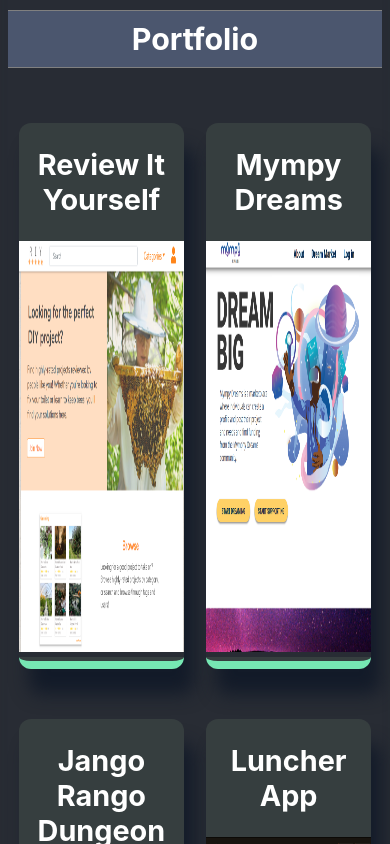
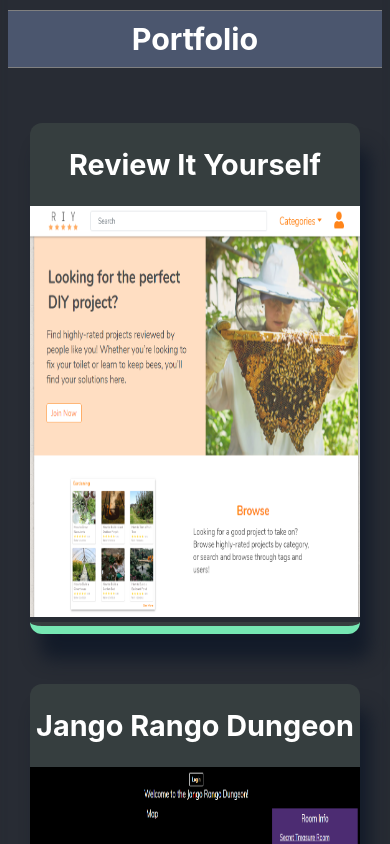
Before and after one commit to NickStrick/My-Portfolio, a React (Create React App) app in the folder portfolio/: page / in a window 390 px wide. Shown: the part 1380-2224 px from the top of the page. Built offline with nearby package versions, Linux system fonts and the light colour scheme.

Commit message:
responsiveness for projects section

```diff
--- a/portfolio/src/App.scss
+++ b/portfolio/src/App.scss
@@ -2,6 +2,10 @@
 $background-base: #282c34;
 $background-light: #4b566e;
 $highlight: #76E7B3;
+$mobile: 700px;
+@media (min-width: $mobile) {
+
+}
 
 *{
   box-sizing: border-box;
@@ -119,3 +123,56 @@ button:hover{
     } //item:hover
   } // projects-columns
 }
+
+
+
+
+
+@media (max-width: $mobile) {
+
+
+
+  // # project styling
+.projects{
+  // background: red;
+
+  .port-head{
+
+  }
+  .projects-columns{
+    width: 100%;
+    flex-direction: column;
+
+    .project-list{
+      width: 100%;
+
+    }
+    .item{
+
+
+      .title{
+
+      }
+      img{
+
+      }
+      .info{
+
+        button{
+
+        }
+
+      }
+
+
+    }
+    .item:hover{
+      .info{
+
+
+      } // info
+    } //item:hover
+  } // projects-columns
+}
+
+}
```
